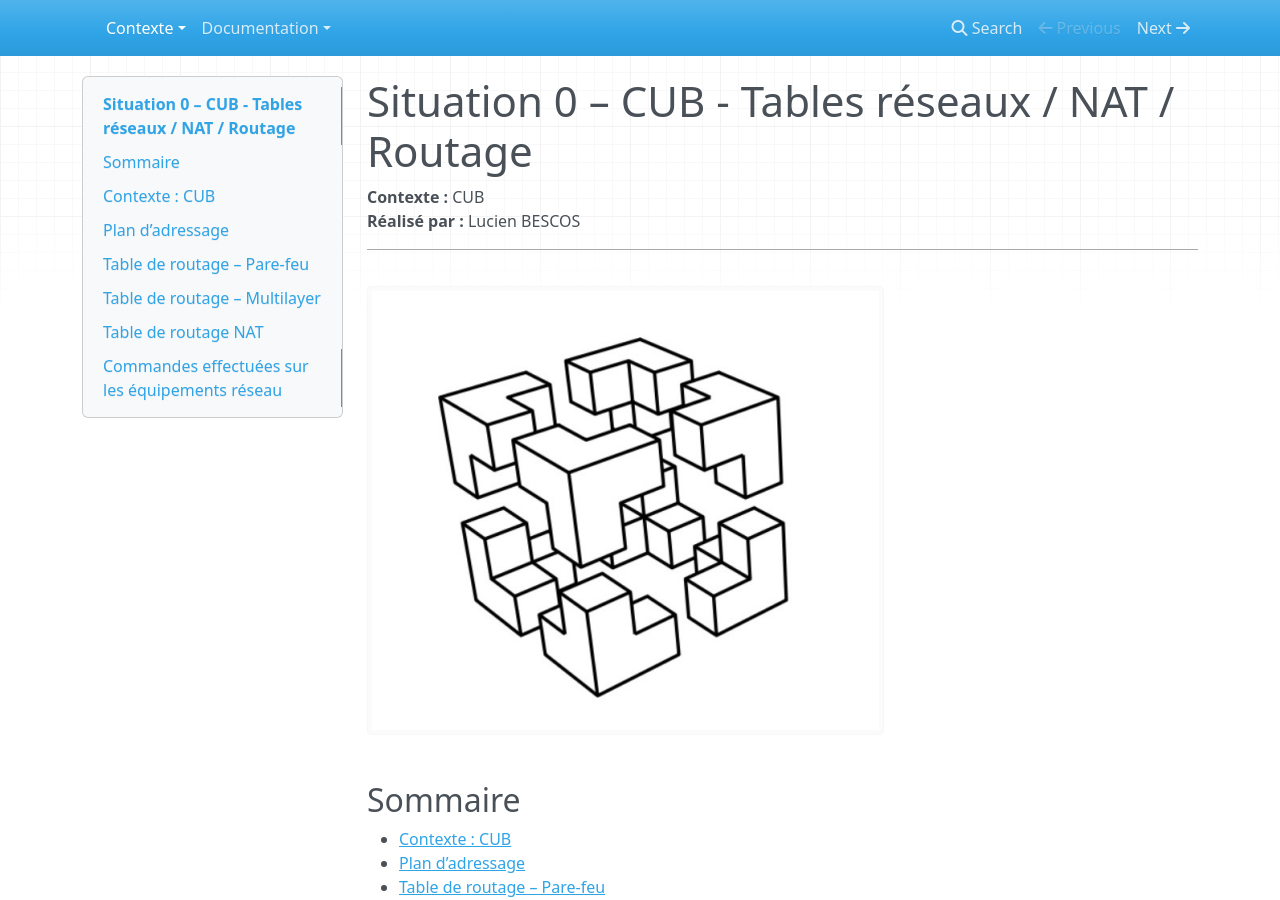
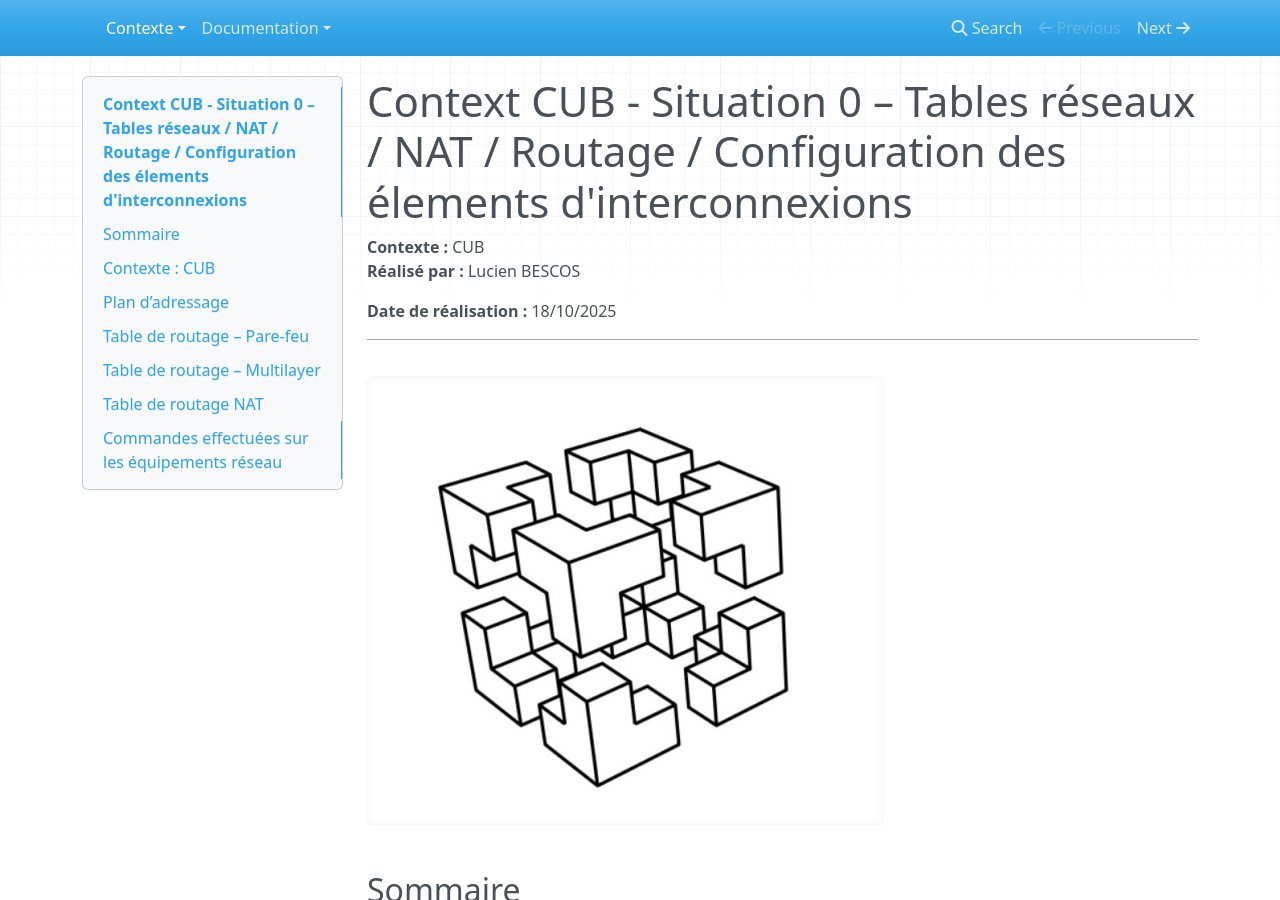
Before and after one commit to hugog36/CUBDOCUMENTATIONDORTMUND, an MkDocs documentation site: the page built from docs/contexte/Context_CUB_Situation0_Lucien_Bescos.md, in a window 1280 px wide and 900 px high. Built offline with MkDocs 1.6.1, drawn with Linux system fonts in a browser that asks for light colours; nearby versions of some CDN libraries.

Commit message:
Update Context_CUB_Situation0_Lucien_Bescos.md

```diff
--- a/docs/contexte/Context_CUB_Situation0_Lucien_Bescos.md
+++ b/docs/contexte/Context_CUB_Situation0_Lucien_Bescos.md
@@ -1,7 +1,9 @@
-# Situation 0 – CUB - Tables réseaux / NAT / Routage
+# Context CUB - Situation 0 – Tables réseaux / NAT / Routage / Configuration des élements d'interconnexions
 
 **Contexte :** CUB
 **Réalisé par :** Lucien BESCOS
+
+**Date de réalisation :** 18/10/2025
 
 ---
 
```
